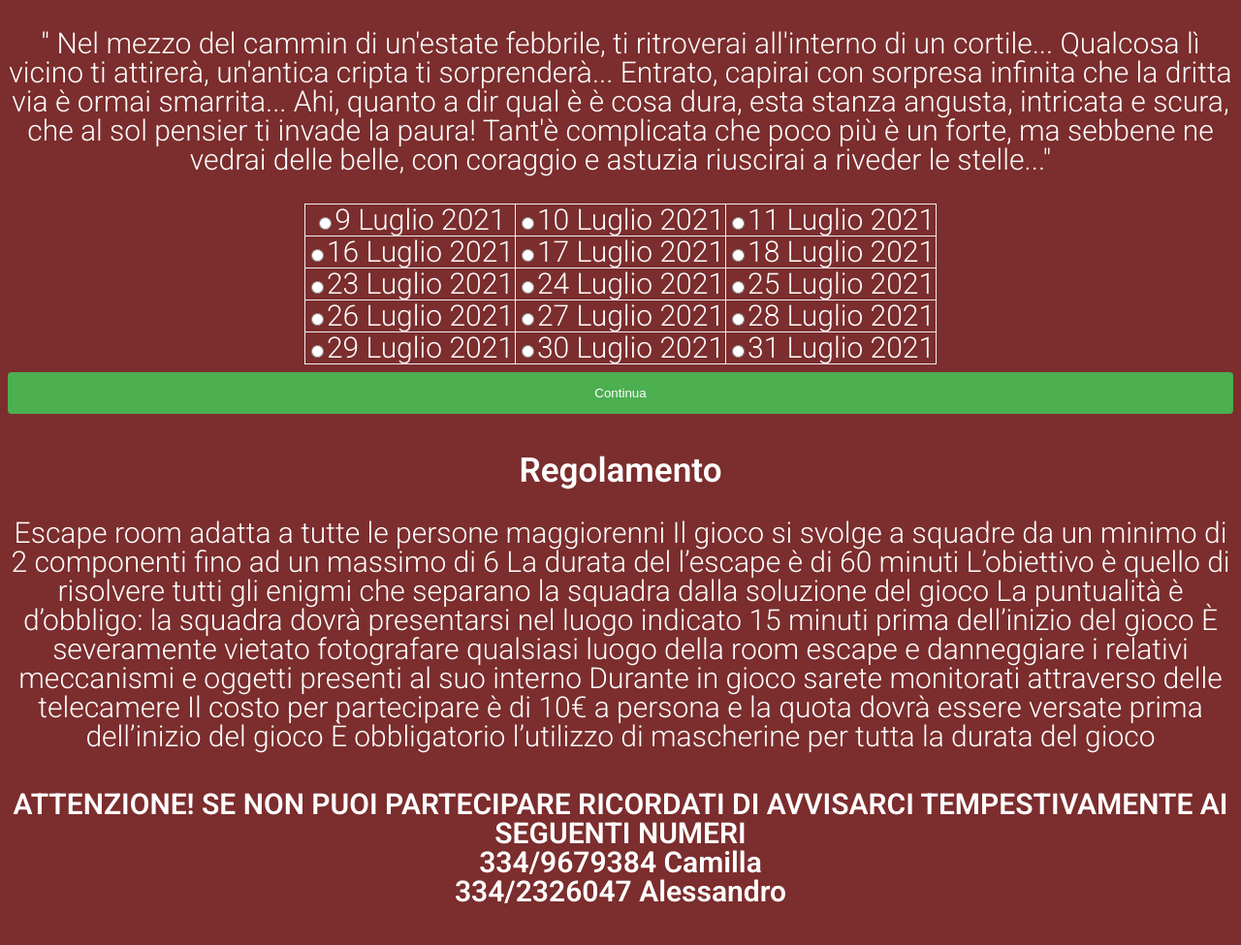
After one commit to lraton/Escape-Room, a PHP site: page /index.html in a window 1280 px wide. The commit adds this page. Shown: the whole page at 97% size. Run offline with PHP 8.4, Linux system fonts and the light colour scheme.

Commit message:
aggiunto calendario iniziale

```diff
--- a/admin.php
+++ b/admin.php
@@ -35,13 +35,14 @@
                 Echo "<h2>Lista prenotazioni</h2>";
 
                 echo '<form action="concluso.php" method="post">';
-                $sql1 = "SELECT nome, cognome, email, posti_prenotati, data, orario   FROM prenotazione,giornata WHERE prenotazione.id_giornata=giornata.id_giornata";
+                $sql1 = "SELECT nome, cognome, email, numero, posti_prenotati, data, orario   FROM prenotazione,giornata WHERE prenotazione.id_giornata=giornata.id_giornata";
                 $result1 = $mysqli->query($sql1);
                 echo '<table border=1>';
                 echo '<tr>';
                 echo'<td>Nome</td>';
                 echo'<td>Cognome</td>';
                 echo'<td>Email</td>';
+                echo'<td>Telefono</td>';
                 echo'<td>Posti prenotati</td>';
                 echo'<td>Data</td>';
                 echo'<td>Ora</td>';
@@ -52,6 +53,7 @@
                     echo'<td>'.$row1["nome"].'</td>';
                     echo'<td>'.$row1["cognome"].'</td>';
                     echo'<td>'.$row1["email"].'</td>';
+                    echo'<td>'.$row1["numero"].'</td>';
                     echo'<td>'.$row1["posti_prenotati"].'</td>';
                     echo'<td>'.$row1["data"].'</td>';
                     echo'<td>'.$row1["orario"].'</td>';
--- /dev/null
+++ b/index.html
@@ -0,0 +1,44 @@
+<?php
+    session_start();
+?>
+<!DOCTYPE html>
+
+<html lang="it">
+
+<head>
+    <link rel="shortcut icon" href="favicon.ico" type="image/x-icon">
+    <link rel="stylesheet" href="style/style.css">
+    <meta charset="UTF-8">
+    <title> Escape Room </title>
+</head>
+
+<body>
+    <p>'' Nel mezzo del cammin di un'estate febbrile, ti ritroverai all'interno di un cortile... Qualcosa lì vicino ti attirerà, un'antica cripta ti sorprenderà... Entrato, capirai con sorpresa infinita che la dritta via è ormai smarrita... Ahi, quanto a dir qual è è cosa dura, esta stanza angusta, intricata e scura, che al sol pensier ti invade la paura! Tant'è complicata che poco più è un forte, ma sebbene ne vedrai delle belle, con coraggio e astuzia riuscirai a riveder le stelle..."</p>
+    <form action="index.php" method="post">
+        <table border="5">
+            <tr><td> <input type="radio" name="date" value="2021-07-09" required>9 Luglio 2021</td><td><input type="radio" name="date" value="2021-07-10" required>10 Luglio 2021</td><td><input type="radio" name="date" value="2021-07-11" required>11 Luglio 2021</td></tr>
+            <tr><td><input type="radio" name="date" value="2021-07-16"required>16 Luglio 2021</td> <td> <input type="radio" name="date" value="2021-07-17" required>17 Luglio 2021</td><td><input type="radio" name="date" value="2021-07-18" required>18 Luglio 2021</td></tr>
+            <tr><td><input type="radio" name="date" value="2021-07-23"required>23 Luglio 2021</td><td><input type="radio" name="date" value="2021-07-24" required>24 Luglio 2021</td><td> <input type="radio" name="date" value="2021-07-25" required>25 Luglio 2021</td></tr>
+            <tr><td><input type="radio" name="date" value="2021-07-26"required>26 Luglio 2021</td><td><input type="radio" name="date" value="2021-07-27"required>27 Luglio 2021</td><td><input type="radio" name="date" value="2021-07-28" required>28 Luglio 2021</td></tr>
+            <td> <input type="radio" name="date" value="2021-07-29"required>29 Luglio 2021</td><td><input type="radio" name="date" value="2021-07-30" required>30 Luglio 2021</td><td><input type="radio" name="date" value="2021-07-31" required>31 Luglio 2021</td>
+        </table>
+    <input type="submit" value="Continua">
+    </form>
+
+    <h3>Regolamento</h3>
+    <p>Escape room adatta a tutte le persone maggiorenni
+        Il gioco si svolge a squadre da un minimo di 2 componenti fino ad un massimo di 6
+        La durata del l’escape è di 60 minuti
+        L’obiettivo è quello di risolvere tutti gli enigmi che separano la squadra dalla soluzione del gioco
+        La puntualità è d’obbligo: la squadra dovrà presentarsi nel luogo indicato 15 minuti prima dell’inizio del gioco
+        È severamente vietato fotografare qualsiasi luogo della room escape e danneggiare i relativi meccanismi e oggetti presenti al suo interno
+        Durante in gioco sarete monitorati attraverso delle telecamere
+        Il costo per partecipare è di 10€ a persona e la quota dovrà essere versate prima dell’inizio del gioco
+        È obbligatorio l’utilizzo di mascherine per tutta la durata del gioco
+    </p>
+        <h4>ATTENZIONE! SE NON PUOI PARTECIPARE RICORDATI DI AVVISARCI TEMPESTIVAMENTE AI SEGUENTI NUMERI </br>
+            334/9679384 Camilla</br>
+            334/2326047 Alessandro</h4>
+</body>
+
+</html>
--- a/prenotazione.php
+++ b/prenotazione.php
@@ -31,6 +31,7 @@
         $_SESSION["nome"] = $_POST["nome"];
         $_SESSION["cognome"] = $_POST["cognome"];
         $_SESSION["email"] = $_POST["email"];
+        $_SESSION["telefono"] = $_POST["telefono"];
         $_SESSION["data"] = $_POST["data"];
         $_SESSION["orario"] = $_POST["orario"];
         $_SESSION["concluso"]=0;
@@ -38,6 +39,7 @@
         echo "<h3>Nome: ".$_POST["nome"]."<h3>";
         echo "<h3>Cognome: ".$_POST["cognome"]."<h3>";
         echo "<h3>Email: ".$_POST["email"]."<h3>";
+        echo "<h3>Telefono: ".$_POST["telefono"]."<h3>";
         echo "<h3>Giorno: ".$_POST["data"]."<h3>";
         echo "<h3>Orario: ".$_POST["orario"]."<h3>";
 
@@ -56,7 +58,7 @@
 
         echo '<label for="posti">Quanti posti vuoi prenotare?</label> <br><br>';
         echo '<select name="posti" id="posti">';
-        for ($i=$postiliberi; $i>0; $i--){
+        for ($i=$postiliberi; $i>1; $i--){
             echo '<option id="posti" name="posti" value="'.$i.'" required>'.$i.'</option>';
         }
 
--- a/style/style.css
+++ b/style/style.css
@@ -6,10 +6,15 @@ body {
   font-size: 30px;
   line-height: 30px;
   color: white;
-  background: #244750;
+  background: #7c2d2d;
   text-align: center;
 }
-
+table{
+  border: 10px;
+  border-collapse: collapse;
+  margin-left: auto;
+  margin-right: auto;
+}
 input[type=text], select {
     width: 100%;
     padding: 12px 20px;
```
Also changed, not shown: concluso.php (+5 -4 lines), datiDB.php (+4 -4 lines), index.php (+5 -2 lines), favicon.ico (added).
